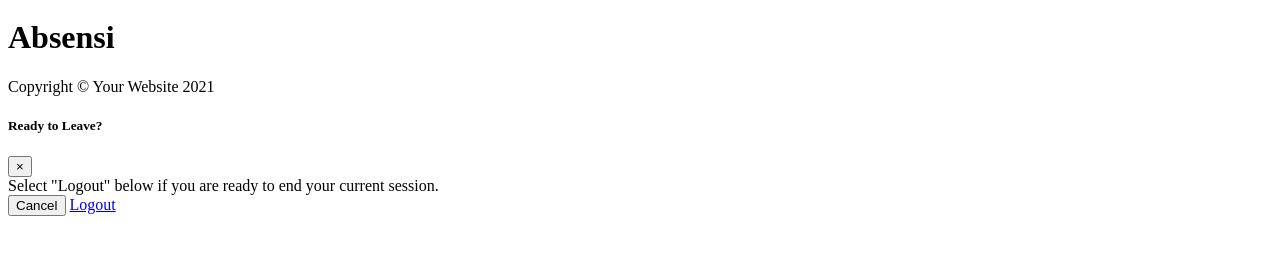
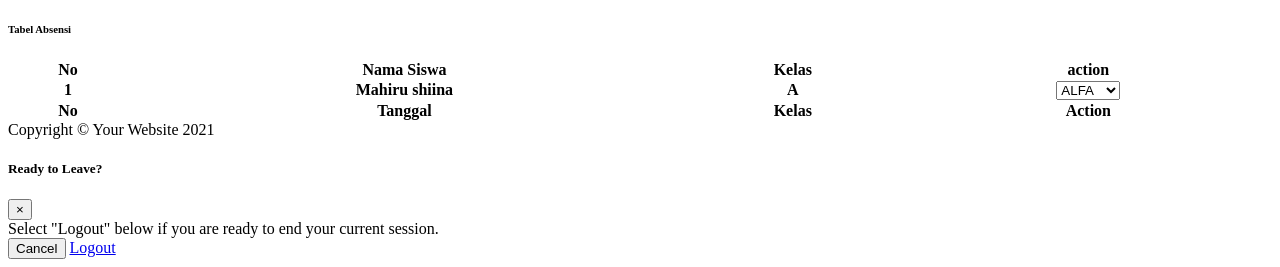
Before and after one commit to uts-uas/again, a PHP site: page /again/views/teacher/absensi/index.php in a window 1280 px wide. Shown: the part 563-830 px from the top of the page. Before the commit the page ends 779 px from the top, so only its background shows below. Run offline with PHP 8.4, Linux system fonts and the light colour scheme; lists and menus that the app fills with data are empty; some libraries are stand-ins or nearby versions.

Commit message:
add all page teacher and landingpage

```diff
--- a/app/views/teacher/absensi/index.php
+++ b/app/views/teacher/absensi/index.php
@@ -19,7 +19,56 @@
 
                 <!-- Begin Page Content -->
                 <div class="container-fluid">
-                    <h1>Absensi</h1>
+
+
+
+
+                    <!-- DataTales Example -->
+                    <div class="card shadow mb-4">
+                        <div class="card-header py-3">
+                            <h6 class="m-0 font-weight-bold text-primary">Tabel Absensi</h6>
+                        </div>
+                        <div class="card-body">
+                            <div class="table-responsive">
+                                <table class="table table-bordered" id="dataTable" width="100%" cellspacing="0">
+                                    <thead>
+                                        <tr>
+                                            <th>No</th>
+                                            <th>Nama Siswa</th>
+                                            <th>Kelas</th>
+                                            <th>action</th>
+
+
+                                    </thead>
+                                    <tfoot>
+                                        <tr>
+                                            <th>No</th>
+                                            <th>Tanggal</th>
+                                            <th>Kelas</th>
+                                            <th>Action</th>
+                                        </tr>
+                                    </tfoot>
+                                    <tbody>
+                                        <tr>
+                                            <th>1</th>
+                                            <th>Mahiru shiina</th>
+                                            <th>A</th>
+                                            <th>
+                                                <select name="" id="" class="form-control">
+                                                    <option value="">ALFA</option>
+                                                    <option value="">HADIR</option>
+                                                </select>
+                                            </th>
+
+
+
+                                        </tr>
+                                    </tbody>
+                                </table>
+                            </div>
+                        </div>
+                    </div>
+
                 </div>
                 <!-- /.container-fluid -->
 
```
Also changed, not shown: app/views/teacher/index.php (+23 -1 lines), app/views/teacher/rekap/index.php (+48 -1 lines).
